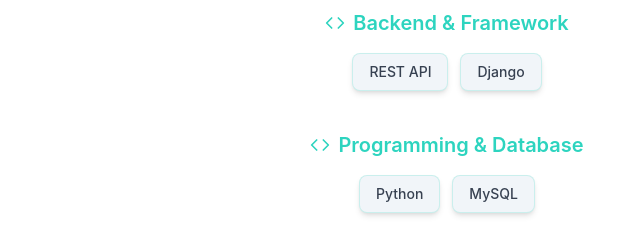
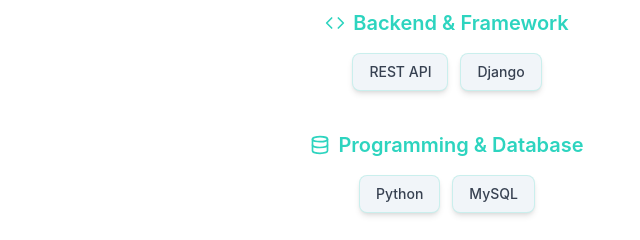
Before and after one commit to pulivrthisaikiran13/Personal-Portfolio, a plain HTML site: page index.html in a window 1280 px wide. Shown: the part 1520-1760 px from the top of the page, 193-833 px from the left. Drawn offline with nearby package versions, Linux system fonts and the light colour scheme.

Commit message:
index.html

```diff
--- a/index.html
+++ b/index.html
@@ -214,7 +214,7 @@
                  <!-- Category 3: Programming & Database -->
                 <div>
                     <h3 class="text-xl font-semibold text-accent mb-4 flex items-center space-x-2 justify-center">
-                        <i data-lucide="code" class="w-5 h-5"></i>
+                        <i data-lucide="database" class="w-5 h-5"></i>
                         <span>Programming & Database</span>
                     </h3>
                     <div class="flex flex-wrap gap-3 justify-center">
```
